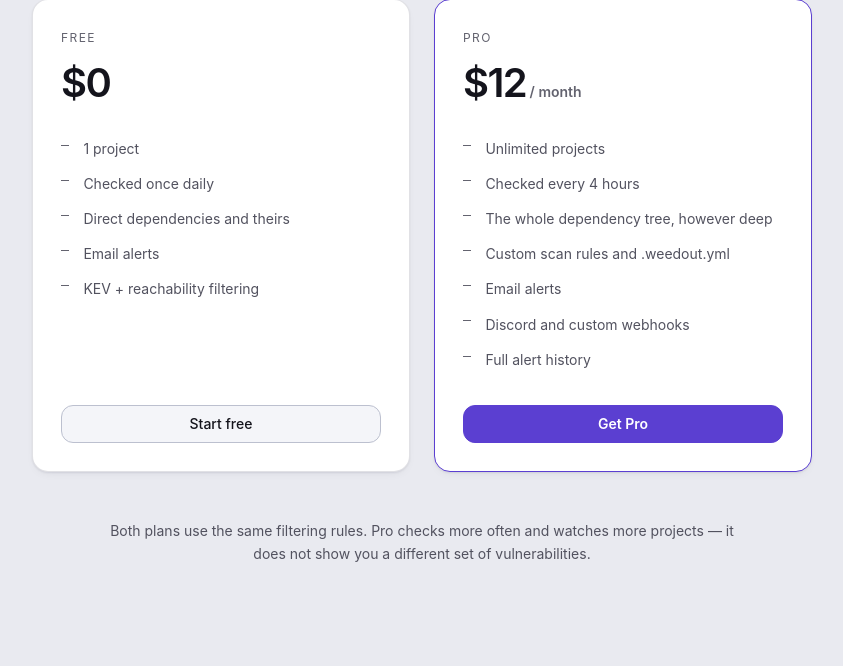
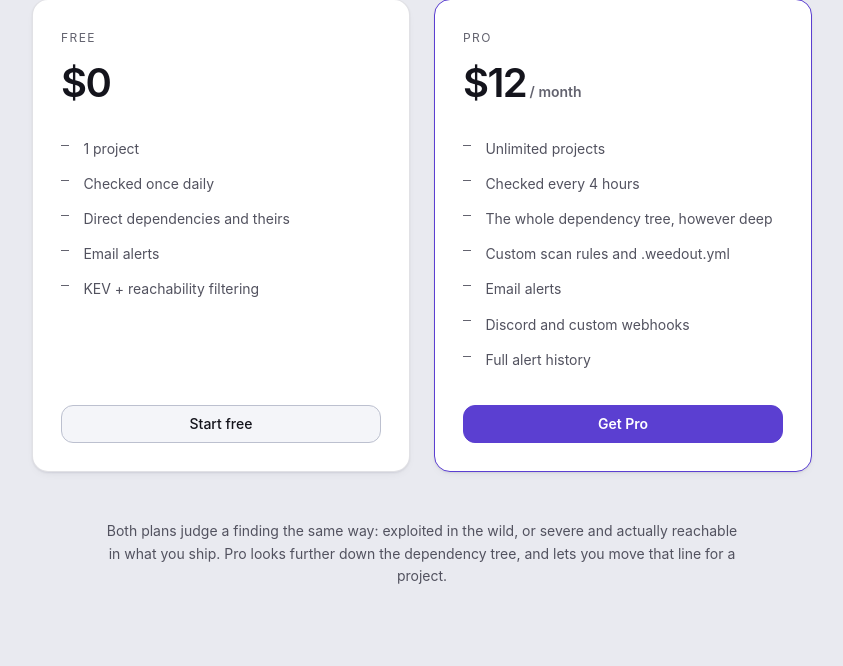
Before and after one commit to itsmangooo/weedout, a FastAPI app: template app/templates/pricing.html in a window 1280 px wide. Shown: the part 222-888 px from the top of the page, without its empty margins (218-1061 px from the left). Before the commit the page ends 784 px from the top, so only its background shows below. Run offline with FastAPI, Linux system fonts and the light colour scheme; the template is opened without the code that fills it, so the values that code supplies are empty; parts of the project's set-up code (start-up, migrations or seed data) failed here and were passed over; some libraries are stand-ins or nearby versions.

Commit message:
fix: the pricing footnote contradicted the column above it
"Both plans use the same filtering rules... it does not show you a different
set of vulnerabilities" was true when the only differences were cadence and
project count. Pro now reaches packages Free never looks at, so that was not a
shade of emphasis, it was the opposite of what the pipeline does -- printed
directly under a column advertising deeper dependency scanning.

Replaced rather than deleted, because the question it answered is real: is Pro
just more of the same? The honest version is that both plans judge a finding
the same way, and Pro looks further down the tree and lets you move the line.

The same sentence appeared above the plans on the landing page and below them
on the pricing page. Both now carry identical text: two hand-kept summaries of
one fact is how the first went stale.

A test pins that neither claim can come back, and checks the prose still agrees
with the plan table it describes -- Pro unlimited depth, Free stopping at one.
Nothing caught this the first time, which is the part worth fixing.

1219 passed, 14 skipped, ruff clean.

Co-Authored-By: Claude Opus 5 <noreply@anthropic.com>
Claude-Session: https://claude.ai/code/session_01HzRFwbfa4yPNNk1C3bcNYU

```diff
--- a/app/routes/targets.py
+++ b/app/routes/targets.py
@@ -887,7 +887,6 @@ async def _settings_context(db, target, *, only_if: bool = True) -> dict:
     }
 
 
-
 async def _render_settings(
     request: Request,
     db: DbSession,
--- a/app/templates/landing.html
+++ b/app/templates/landing.html
@@ -380,8 +380,9 @@
     <p class="eyebrow">Pricing</p>
     <h2 class="msection__title">Two plans. No sales call.</h2>
     <p class="prose">
-      Both plans use the same filtering rules. Pro checks more often and watches
-      more projects — it does not show you a different set of vulnerabilities.
+      Both plans judge a finding the same way: exploited in the wild, or severe
+      and actually reachable in what you ship. Pro looks further down the
+      dependency tree, and lets you move that line for a project.
     </p>
 
     <div class="plans u-mt-7">
--- a/app/templates/pricing.html
+++ b/app/templates/pricing.html
@@ -40,8 +40,9 @@
 
 <div class="prose u-mt-7 u-center-column u-center">
   <p class="u-text-sm">
-    Both plans use the same filtering rules. Pro checks more often and watches more
-    projects — it does not show you a different set of vulnerabilities.
+    Both plans judge a finding the same way: exploited in the wild, or severe
+    and actually reachable in what you ship. Pro looks further down the
+    dependency tree, and lets you move that line for a project.
   </p>
 </div>
 {% endblock %}
```
Also changed, not shown: tests/test_landing.py (+29 -0 lines).
